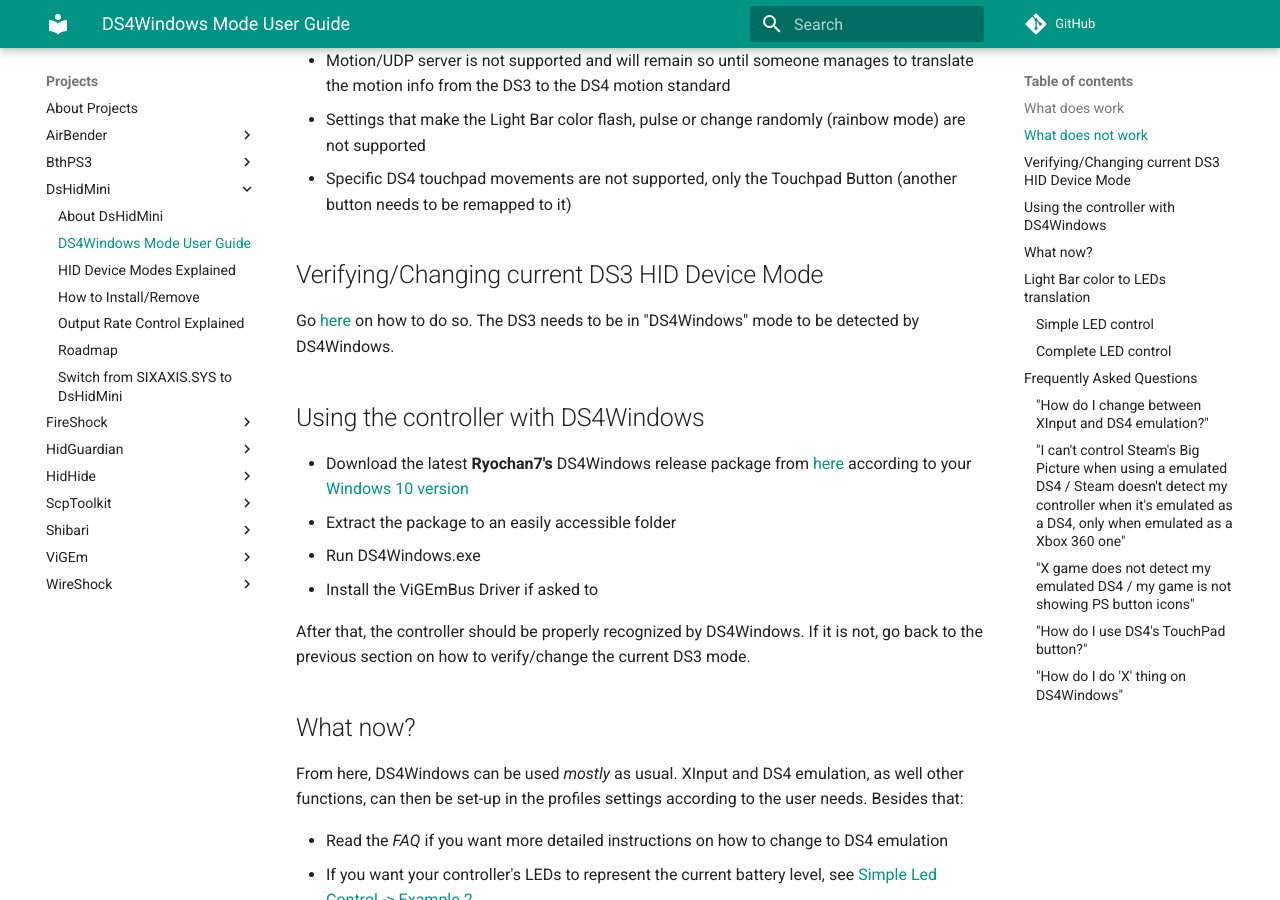
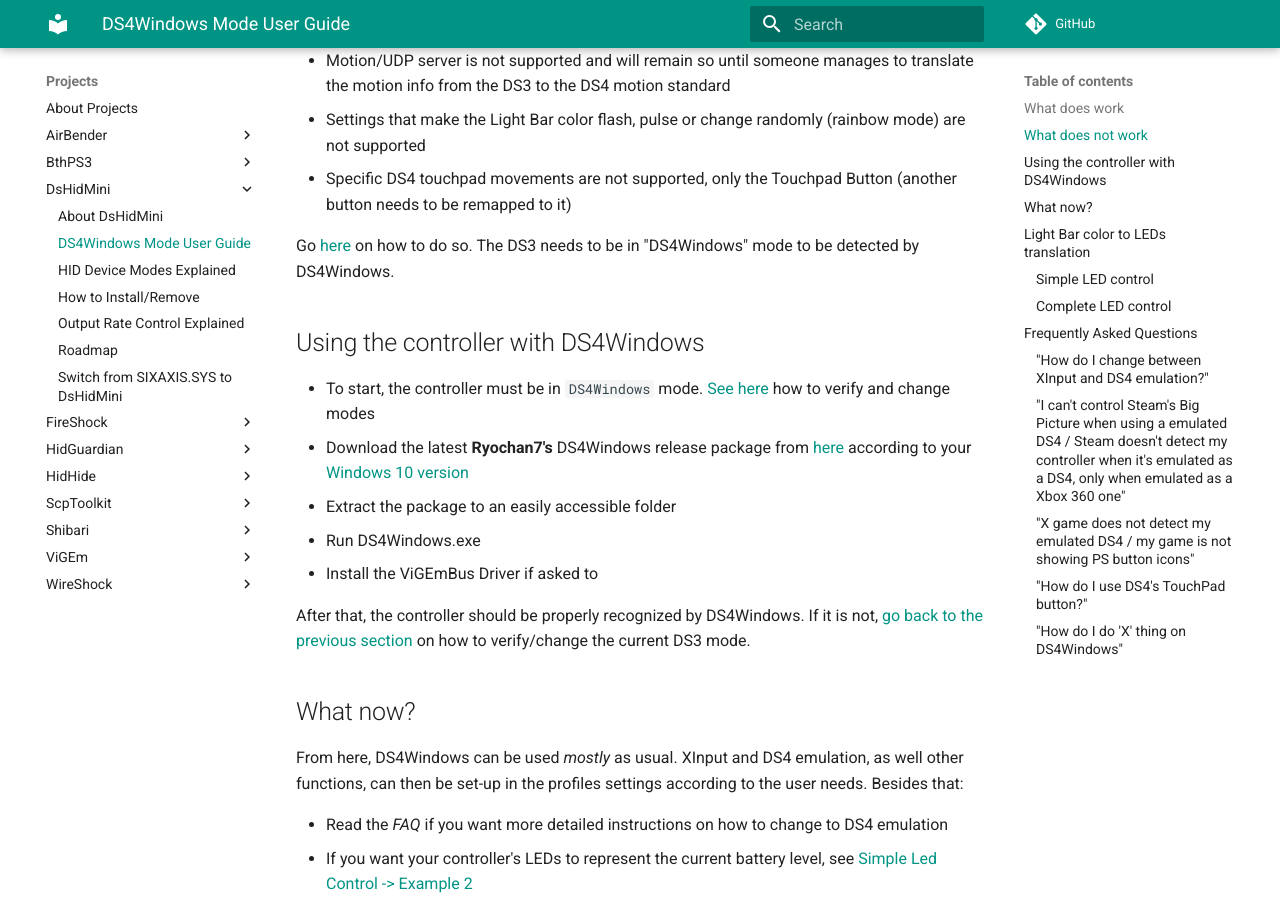
Before and after one commit to nefarius/ViGEm.github.io, an MkDocs documentation site: the page built from docs/projects/DsHidMini/DS4-Mode-User-Guide.md, in a window 1280 px wide and 900 px high, scrolled down 969 px. Built offline with MkDocs 1.6.1 and Material for MkDocs 9.7.7, drawn with Linux system fonts in a browser that asks for light colours; comment, search, counter and statistics services are not loaded.

Commit message:
Minor simplifications

```diff
--- a/docs/projects/DsHidMini/DS4-Mode-User-Guide.md
+++ b/docs/projects/DsHidMini/DS4-Mode-User-Guide.md
@@ -21,18 +21,17 @@
 - Settings that make the Light Bar color flash, pulse or change randomly (rainbow mode) are not supported
 - Specific DS4 touchpad movements are not supported, only the Touchpad Button (another button needs to be remapped to it)
 
-## Verifying/Changing current DS3 HID Device Mode
-
 Go [here](../HID-Device-Modes-Explained) on how to do so. The DS3 needs to be in "DS4Windows" mode to be detected by DS4Windows.
 
 ## Using the controller with DS4Windows
 
+- To start, the controller must be in `DS4Windows` mode. [See here](../HID-Device-Modes-Explained) how to verify and change modes
 - Download the latest __Ryochan7's__ DS4Windows release package from [here](https://github.com/Ryochan7/DS4Windows/releases) according to your [Windows 10 version](https://www.howtogeek.com/howto/21726/how-do-i-know-if-im-running-32-bit-or-64-bit-windows-answers/)
 - Extract the package to an easily accessible folder
 - Run DS4Windows.exe
 - Install the ViGEmBus Driver if asked to
 
-After that, the controller should be properly recognized by DS4Windows. If it is not, go back to the previous section on how to verify/change the current DS3 mode.
+After that, the controller should be properly recognized by DS4Windows. If it is not, [go back to the previous section](#) on how to verify/change the current DS3 mode.
 
 ## What now?
 
```
